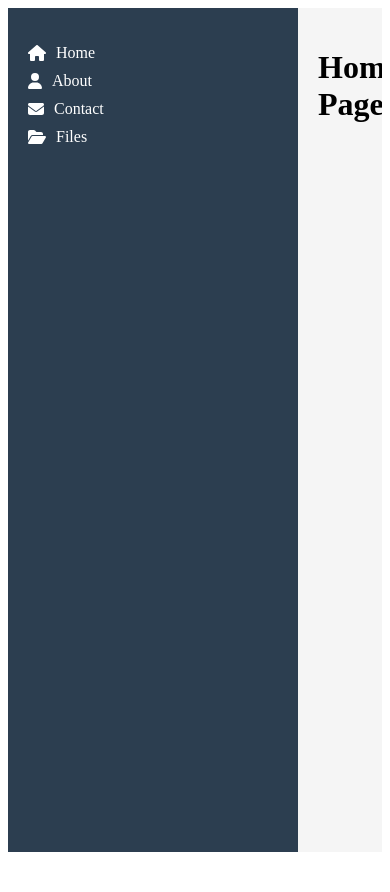
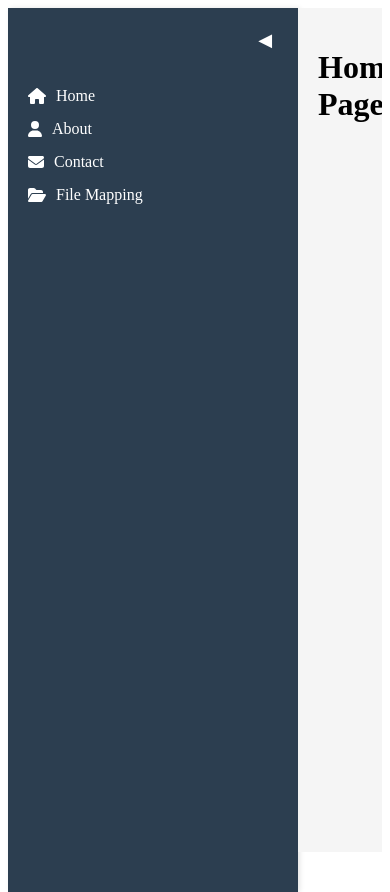
Before and after one commit to alexandrebfreitas/herculesenergy, a Vue app in the folder frontend/app/: page / in a window 390 px wide. Before the commit the page ends 860 px from the top, so only its background shows below. Built offline with nearby package versions, Linux system fonts and the light colour scheme.

Commit message:
Responsividade na Sidebar

```diff
--- a/frontend/app/src/components/Sidebar.vue
+++ b/frontend/app/src/components/Sidebar.vue
@@ -1,64 +1,129 @@
 <template>
-  <aside class="sidebar">
+  <div :class="['sidebar', { collapsed: isCollapsed }]">
+    <button class="toggle-btn" @click="toggleSidebar">
+      <span v-if="isCollapsed">➤</span>
+      <span v-else>◀</span>
+    </button>
     <nav>
       <ul>
         <li>
           <router-link to="/">
             <font-awesome-icon :icon="['fas', 'home']" />
-            Home
+            <span v-if="!isCollapsed">Home</span>
           </router-link>
         </li>
         <li>
           <router-link to="/about">
             <font-awesome-icon :icon="['fas', 'user']" />
-            About
+            <span v-if="!isCollapsed">About</span>
           </router-link>
         </li>
         <li>
           <router-link to="/contact">
             <font-awesome-icon :icon="['fas', 'envelope']" />
-            Contact
+            <span v-if="!isCollapsed">Contact</span>
           </router-link>
         </li>
         <li>
           <router-link to="/file-mapping">
             <font-awesome-icon :icon="['fas', 'folder-open']" />
-            Files
+            <span v-if="!isCollapsed">File Mapping</span>
           </router-link>
         </li>
       </ul>
     </nav>
-  </aside>
+  </div>
 </template>
 
 <script>
 export default {
   name: "AppSidebar",
+  data() {
+    return {
+      isCollapsed: false, // Estado inicial da sidebar
+    };
+  },
+  methods: {
+    toggleSidebar() {
+      this.isCollapsed = !this.isCollapsed;
+      localStorage.setItem("isCollapsed", this.isCollapsed); // Salva o estado no localStorage
+    },
+  },
+  mounted() {
+    // Recupera o estado salvo no localStorage
+    const savedState = localStorage.getItem("isCollapsed");
+    if (savedState !== null) {
+      this.isCollapsed = JSON.parse(savedState); // Converte o valor de string para boolean
+    }
+  },
 };
 </script>
 
 <style scoped>
+/* Sidebar básica */
 .sidebar {
   width: 250px;
+  height: 100vh;
   background-color: #2c3e50;
+  color: white;
   padding: 20px;
+  box-shadow: 2px 0 5px rgba(0, 0, 0, 0.1);
+  display: flex;
+  flex-direction: column;
+  transition: width 0.3s ease; /* Transição suave */
+}
+
+/* Sidebar comprimida */
+.sidebar.collapsed {
+  width: 80px;
+}
+
+/* Botão de alternância */
+.toggle-btn {
+  align-self: flex-end;
+  background: none;
+  border: none;
   color: white;
+  font-size: 18px;
+  cursor: pointer;
+  margin-bottom: 20px;
+  transition: transform 0.3s ease;
 }
-.sidebar ul {
+
+.toggle-btn:hover {
+  transform: scale(1.1);
+}
+
+/* Navegação */
+.sidebar nav ul {
   list-style: none;
   padding: 0;
+  margin: 0;
 }
-.sidebar li {
-  margin: 10px 0;
+
+.sidebar nav ul li {
+  margin: 15px 0;
 }
-.sidebar li a {
+
+.sidebar nav ul li a {
   color: white;
   text-decoration: none;
   display: flex;
   align-items: center;
   gap: 10px;
+  white-space: nowrap; /* Evita quebra de texto */
 }
-.sidebar li a:hover {
-  text-decoration: underline;
+
+.sidebar nav ul li a:hover {
+  color: #1abc9c;
+}
+
+/* Ajuste visual para a sidebar comprimida */
+.sidebar.collapsed nav ul li a span {
+  display: none; /* Esconde o texto */
+}
+
+.sidebar.collapsed nav ul li a {
+  justify-content: center; /* Centraliza o ícone */
 }
 </style>
--- a/frontend/app/src/layouts/MainLayout.vue
+++ b/frontend/app/src/layouts/MainLayout.vue
@@ -19,22 +19,21 @@ export default {
 </script>
 
 <style scoped>
-/* Flexbox para layout principal */
 .main-layout {
-  display: flex; /* Ativa o flexbox */
-  height: 100vh; /* Garante altura total da tela */
+  display: flex;
+  height: 100vh;
 }
 
-/* Sidebar fixa */
-.main-layout .sidebar {
-  flex: 0 0 250px; /* Largura fixa de 250px */
+/* Ajuste dinâmico do conteúdo */
+.sidebar {
+  flex-shrink: 0;
 }
 
-/* Conteúdo principal */
-.main-layout .content {
-  flex: 1; /* Ocupa o espaço restante */
-  padding: 20px; /* Espaçamento interno */
-  overflow-y: auto; /* Permite rolagem se necessário */
-  background-color: #f5f5f5; /* Cor de fundo para diferenciar */
+.content {
+  flex: 1;
+  padding: 20px;
+  overflow-y: auto;
+  background-color: #f5f5f5;
+  transition: margin-left 0.3s ease; /* Transição suave */
 }
 </style>
```
